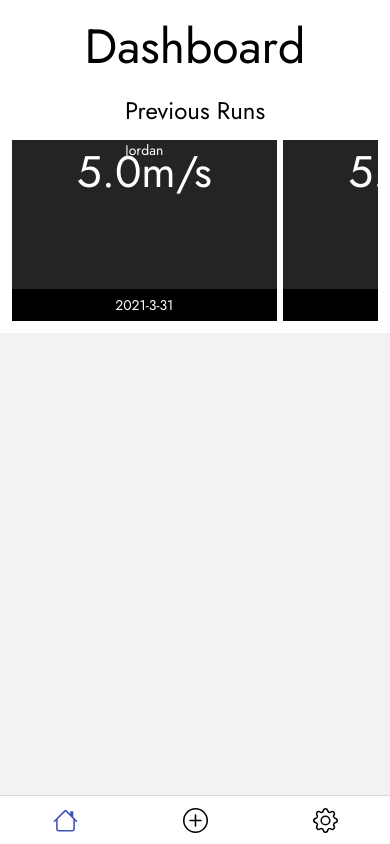
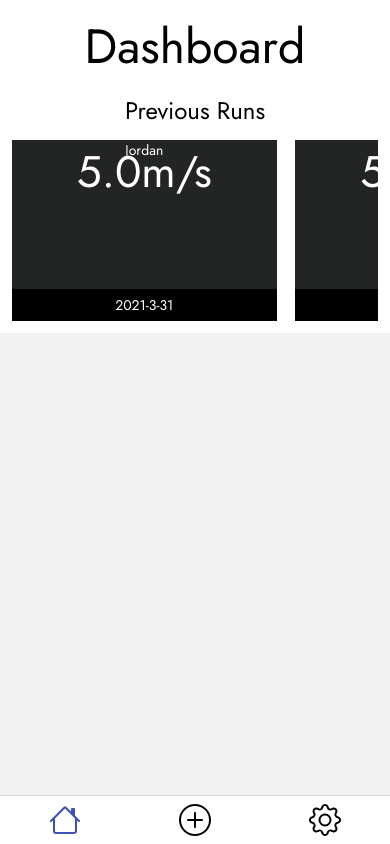
Before and after one commit to JanninTeam/ball-motion, a React Native app: screen / in a window 390 px wide. Built offline with nearby package versions, Linux system fonts and the light colour scheme.

Commit message:
Made basic style changes

```diff
--- a/src/Navigation.tsx
+++ b/src/Navigation.tsx
@@ -30,6 +30,8 @@ export default function Navigation() {
     [routes.settings]: 'gear',
   } as { [key: string]: IconNames };
 
+  const iconSize = 32;
+
   return (
     <NavigationContainer>
       <Tab.Navigator
@@ -38,7 +40,9 @@ export default function Navigation() {
           tabBarInactiveTintColor: theme.colors.black,
           tabBarShowLabel: false,
           tabBarIcon: ({ color, size }) => {
-            return <Icon name={icons[route.name]} size={size} color={color} />;
+            return (
+              <Icon name={icons[route.name]} size={iconSize} color={color} />
+            );
           },
         })}
       >
--- a/src/components/ActivityList.tsx
+++ b/src/components/ActivityList.tsx
@@ -17,7 +17,7 @@ export default function ActivityList() {
 
 const styles = StyleSheet.create({
   container: {
-    gap: theme.spacing.small,
+    gap: theme.spacing.large,
     flexDirection: 'row',
   },
 });
--- a/src/components/ActivityThumbnail.tsx
+++ b/src/components/ActivityThumbnail.tsx
@@ -5,9 +5,8 @@ import { formatDate } from '../util/formatDate';
 import DefaultImage from './FallbackImage';
 import { getThumbnail } from '../util/getThumbnail';
 import { WIDTH } from '../constants/screenSize';
-import { pagePadding } from './Page';
+import { pagePaddingHorizontal } from './Page';
 import { getHexOpacity } from '../util/getHexOpacity';
-import { previousRuns } from '../../sampleData/previousRuns';
 
 type Props = {
   activity: Activity;
@@ -18,7 +17,7 @@ export default function ActivityThumbnail({ activity }: Props) {
   const thumbnail = getThumbnail(activity.videoUri);
 
   // You should be able to see the first thumbnail and a little bit of the second thumbnail
-  const width = (WIDTH - pagePadding) * 0.7;
+  const width = (WIDTH - pagePaddingHorizontal) * 0.7;
   const height = (width / 16) * 9;
 
   // Uses values calculated above so we can use them in the styles
@@ -46,7 +45,11 @@ export default function ActivityThumbnail({ activity }: Props) {
 }
 
 const styles = StyleSheet.create({
-  container: {},
+  container: {
+    borderTopLeftRadius: theme.borderRadius.large,
+    borderTopRightRadius: theme.borderRadius.large,
+  },
+
   coverTextWrapper: {
     position: 'absolute',
     flexDirection: 'column',
--- a/src/components/Page.tsx
+++ b/src/components/Page.tsx
@@ -21,9 +21,11 @@ export default function Page({
 }
 
 // -------------------
-export const pagePadding = theme.spacing.medium;
+export const pagePaddingHorizontal = theme.spacing.medium;
+export const pagePaddingVertical = theme.spacing.medium;
 const styles = StyleSheet.create({
   container: {
-    padding: pagePadding,
+    paddingHorizontal: pagePaddingHorizontal,
+    paddingVertical: pagePaddingVertical,
   },
 });
--- a/src/globals/globalStyles.ts
+++ b/src/globals/globalStyles.ts
@@ -1,4 +1,5 @@
 import { TextStyle } from 'react-native';
+import { WIDTH } from '../constants/screenSize';
 
 const colors = {
   white: '#ffffff',
@@ -28,6 +29,15 @@ const spacing = {
   xxlarge: 36,
 };
 
+const borderRadius = {
+  small: 6,
+  medium: 10,
+  large: 14,
+  xlarge: 18,
+
+  circle: 100_000, // Should be large enough to support any circle
+};
+
 const fontStyles = {
   h1: { fontSize: 48, fontWeight: '500' },
   h2: { fontSize: 32, fontWeight: '500' },
@@ -39,6 +49,7 @@ const fontStyles = {
 const theme = {
   colors,
   fontStyles,
+  borderRadius,
   spacing,
 };
 
--- a/types.ts
+++ b/types.ts
@@ -1,4 +1,4 @@
-export type DateString = string;
+export {}; // needed to make this a module
 
 declare global {
   type Activity = {
```
